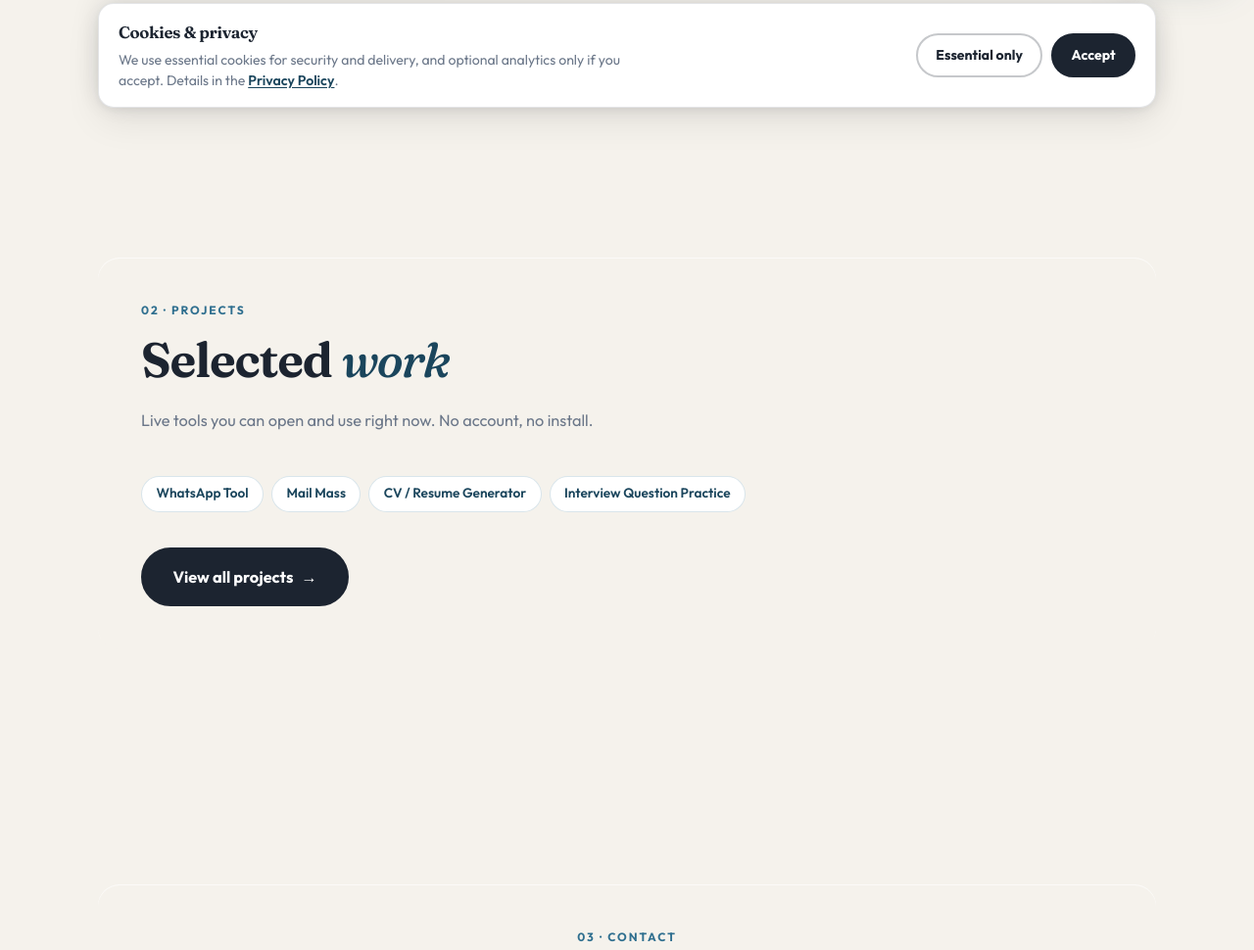
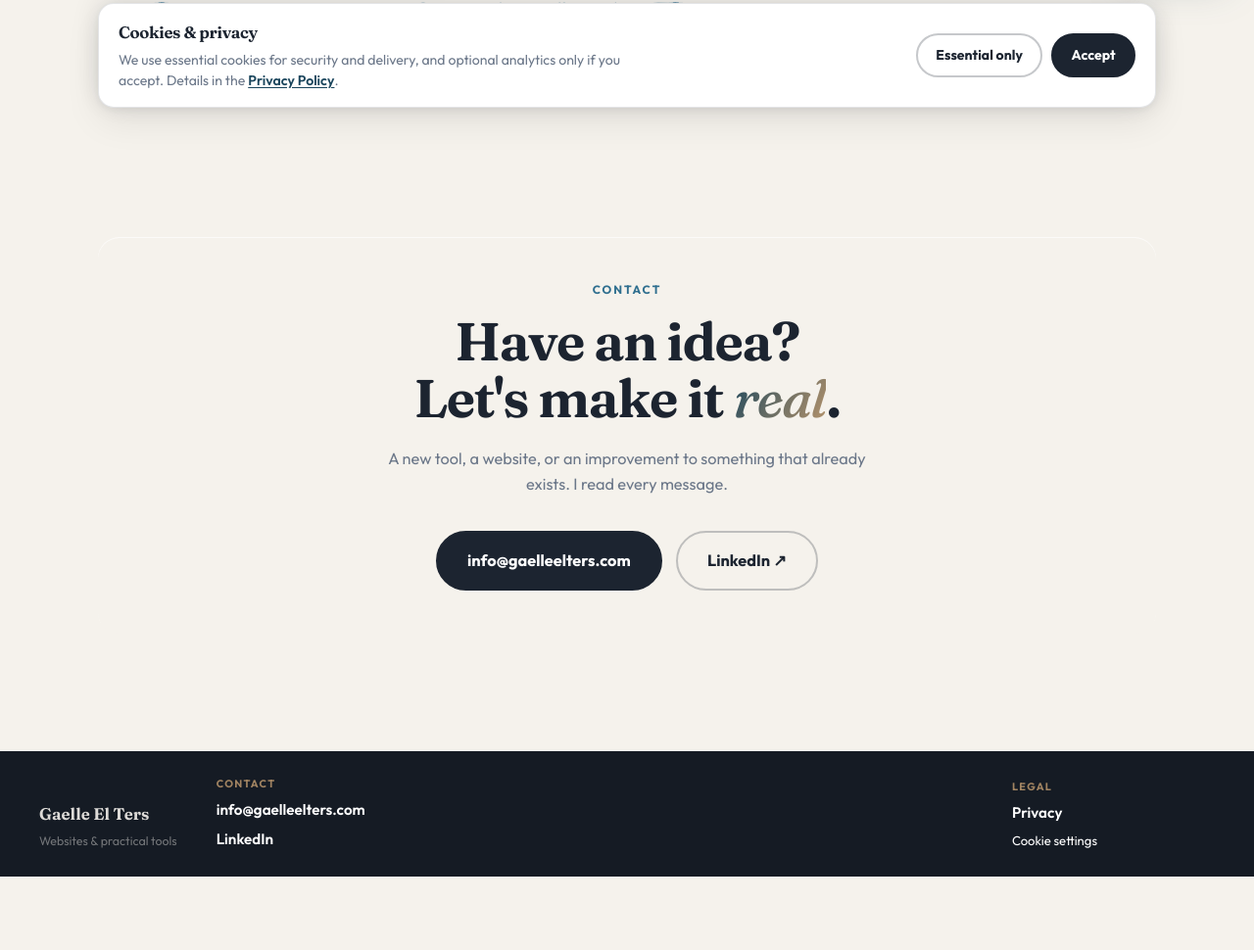
Before and after one commit to gaelleelters-cmd/gaelle-tools, a plain HTML site: page index.html in a window 1280 px wide. Shown: the part 676-1646 px from the top of the page at 98% size. After the commit the page ends 1571 px from the top, so only its background shows below. Drawn offline with Linux system fonts and the light colour scheme.

Commit message:
Remove section kickers and homepage projects teaser.
Co-authored-by: Cursor <cursoragent@cursor.com>

```diff
--- a/css/site.css
+++ b/css/site.css
@@ -865,31 +865,6 @@ img { max-width: 100%; display: block; }
   transform: translateX(4px);
 }
 
-/* ===== HOMEPAGE PROJECTS TEASER ===== */
-.projects-teaser-chips {
-  display: flex;
-  flex-wrap: wrap;
-  gap: 0.5rem;
-  list-style: none;
-  margin: 0 0 2.25rem;
-}
-
-.projects-teaser-chips li {
-  font-size: 0.85rem;
-  font-weight: 600;
-  color: var(--sea-deep);
-  background: #fff;
-  border: 1px solid rgba(47, 111, 143, 0.18);
-  padding: 0.42rem 0.9rem;
-  border-radius: 999px;
-}
-
-.projects-teaser-cta {
-  display: flex;
-  flex-wrap: wrap;
-  gap: 0.75rem;
-}
-
 /* ===== PROJECTS GALLERY + DETAIL PAGES ===== */
 .subpage-main {
   padding-top: 0.5rem;
--- a/index.html
+++ b/index.html
@@ -13,7 +13,7 @@
   <link rel="preconnect" href="https://fonts.googleapis.com">
   <link rel="preconnect" href="https://fonts.gstatic.com" crossorigin>
   <link href="https://fonts.googleapis.com/css2?family=Fraunces:ital,opsz,wght@0,9..144,500;0,9..144,600;0,9..144,650;0,9..144,700;1,9..144,400;1,9..144,500&family=Outfit:wght@400;500;600;700&display=swap" rel="stylesheet">
-  <link rel="stylesheet" href="css/site.css?v=20260804h1">
+  <link rel="stylesheet" href="css/site.css?v=20260804h2">
 </head>
 <body>
 
@@ -67,7 +67,6 @@
         </div>
 
         <div class="about-body">
-          <p class="section-kicker reveal">01 · About</p>
           <h1 class="section-title reveal">The person behind<br>the <em>brand</em></h1>
           <p class="about-text reveal">
             Hi, I'm Gaelle. I build digital things that remove friction from everyday work. My work sits where
@@ -94,30 +93,10 @@
       </div>
     </section>
 
-    <!-- ===== PROJECTS ===== -->
-    <section class="projects section section--tint" id="projects">
-      <div class="section-inner">
-        <p class="section-kicker reveal">02 · Projects</p>
-        <h2 class="section-title reveal">Selected <em>work</em></h2>
-        <p class="section-lead reveal">Live tools you can open and use right now. No account, no install.</p>
-
-        <ul class="projects-teaser-chips reveal">
-          <li>WhatsApp Tool</li>
-          <li>Mail Mass</li>
-          <li>CV / Resume Generator</li>
-          <li>Interview Question Practice</li>
-        </ul>
-
-        <div class="projects-teaser-cta reveal">
-          <a class="btn btn--ink btn--lg" href="projects.html">View all projects <i aria-hidden="true">→</i></a>
-        </div>
-      </div>
-    </section>
-
     <!-- ===== CONTACT ===== -->
     <section class="contact section" id="contact">
       <div class="section-inner contact-inner">
-        <p class="section-kicker reveal">03 · Contact</p>
+        <p class="section-kicker reveal">Contact</p>
         <h2 class="contact-title reveal">Have an idea?<br>Let's make it <em>real</em>.</h2>
         <p class="contact-lead reveal">A new tool, a website, or an improvement to something that already exists. I read every message.</p>
         <div class="contact-actions reveal">
```
